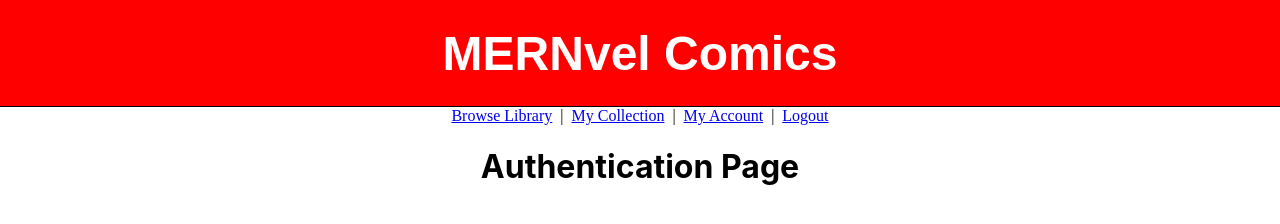
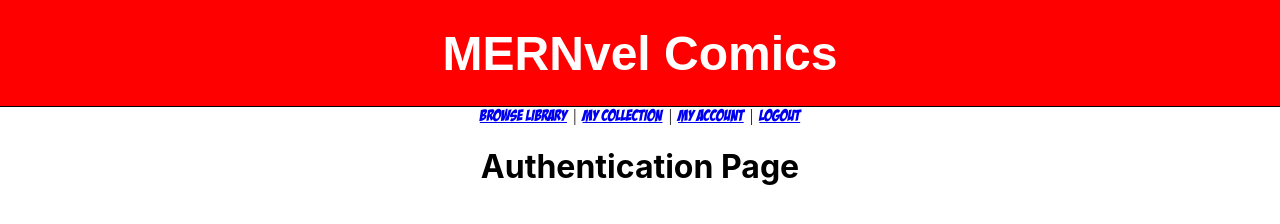
Before and after one commit to NSTaft/mernvel-comics, a React app: page /authentication in a window 1280 px wide. Built offline with nearby package versions, Linux system fonts and the light colour scheme; a web font is replaced by a local one.

Commit message:
Fixed NavBar font location from public folder to NavBar. Accessible to all on pull

```diff
--- a/src/components/NavBar/NavBar.css
+++ b/src/components/NavBar/NavBar.css
@@ -1,6 +1,6 @@
 @font-face {
     font-family: 'badaboom';
-    src: url('/Users/kangm/Desktop/SEI-59/unit-3/deliverables/mernvel-comics/public/badaboom_bb/BADABB__.TTF');
+    src: url('/src/components/NavBar/badaboom_bb/BADABB__.TTF');
 }
 
 nav {
```
Also changed, not shown: src/components/NavBar/badaboom_bb/BADABB__.TTF (renamed from public/badaboom_bb/BADABB__.TTF), src/components/NavBar/badaboom_bb/font info.txt (renamed from public/badaboom_bb/font info.txt).
